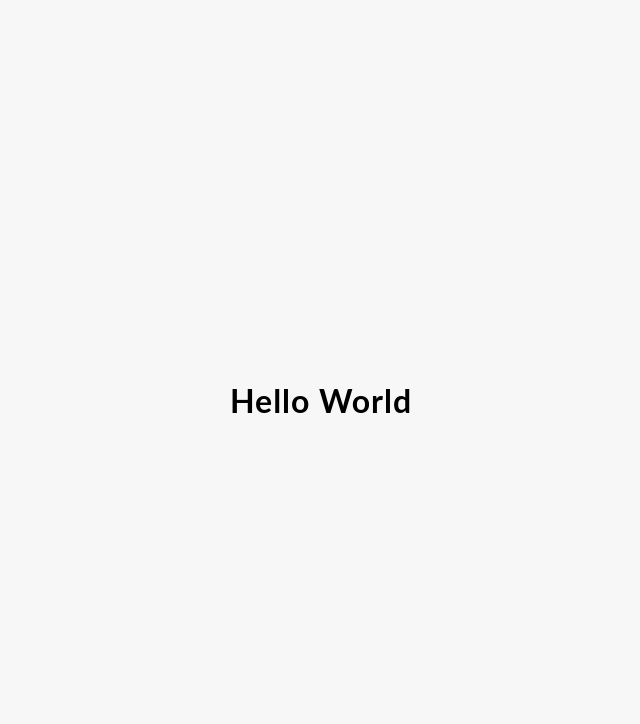
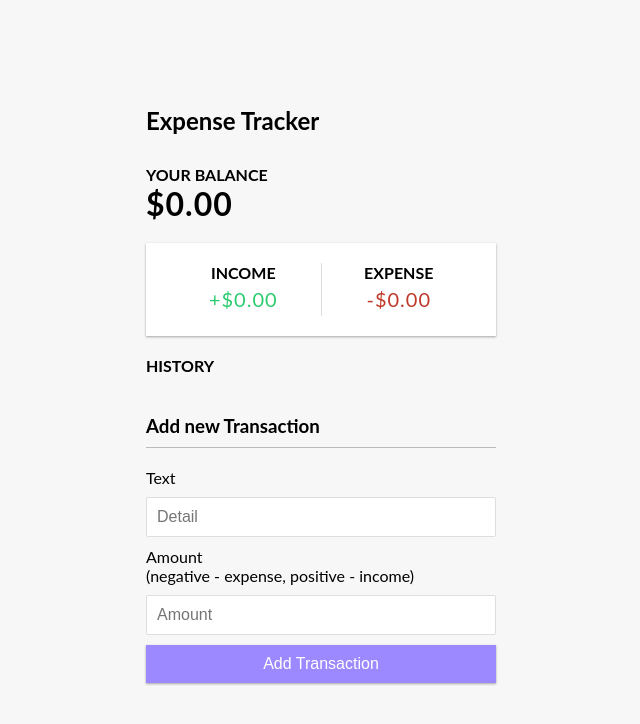
Before and after one commit to realahsanshah/Expense-Tracker-App-PWA-TS, a React (Create React App) app: page / in a window 1280 px wide. Shown: the top 724 px of the page, without its empty margins (319-959 px from the left). Built offline with nearby package versions, Linux system fonts and the light colour scheme.

Commit message:
Got App from project 01

```diff
--- a/src/App.tsx
+++ b/src/App.tsx
@@ -1,10 +1,25 @@
 import React from 'react';
 import './App.css';
+import Header from './components/Header';
+import Balance from './components/Balance';
+import IncomeExpense from './components/IncomeExpense';
+import History from './components/History';
+import Transaction from './components/Transaction';
+import {GlobalProvider} from './context/GlobalState';
+
 
 function App() {
   return (
     <div>
-      <h1>Hello World</h1>
+      <GlobalProvider>
+      <Header />
+      <div className='container'>
+        <Balance />
+        <IncomeExpense />
+        <History />
+        <Transaction />
+      </div>
+      </GlobalProvider>
     </div>
   );
 }
```
